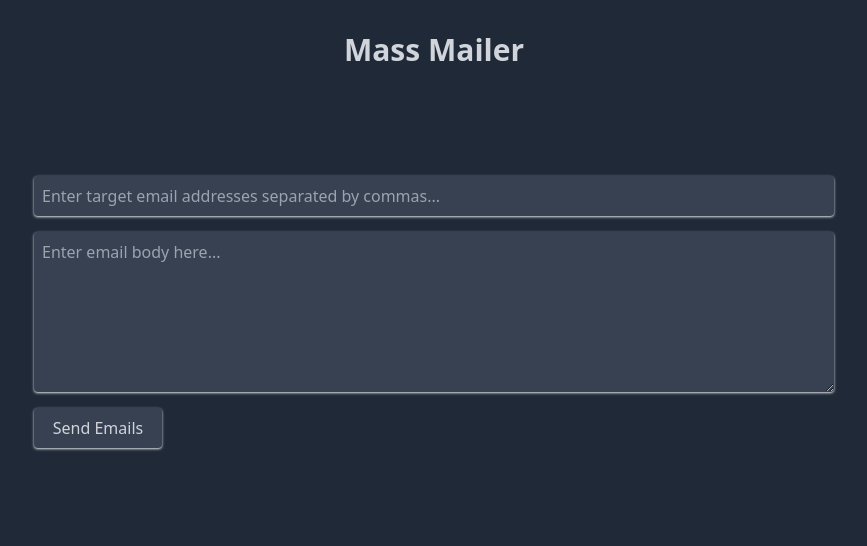
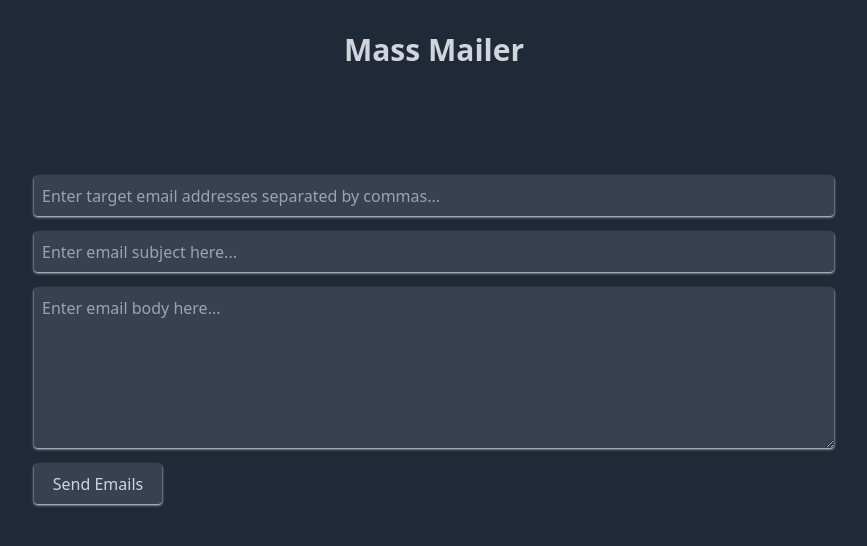
Before and after one commit to AadityaMukherjee2007/python_projects, a Flask app: page / in a window 1280 px wide. Shown: the top 546 px of the page, without its empty margins (206-1073 px from the left). Run offline with Flask 3, Linux system fonts and the light colour scheme; some libraries are stand-ins or nearby versions.

Commit message:
3rd class

```diff
--- a/flask_ui/smtp_test.py
+++ b/flask_ui/smtp_test.py
@@ -3,9 +3,9 @@ import os, smtplib
 
 load_dotenv()
 cred = os.getenv("PASS", "default_pass")
-print(cred)
+# print(cred)
 
-from_add = "aaditya.mukherjee2007@gmail.com"
+from_add = "aaditya.mukherjee2019@gmail.com"
 to_add = "aaditya.mukherjee2007@gmail.com"
 msg = "This is a test message"
 
--- /dev/null
+++ b/flask_ui/static/script.js
@@ -0,0 +1,26 @@
+document.addEventListener('DOMContentLoaded', function() {
+    // alert("script.js loaded successfully!");
+
+    document.getElementById('send-emails-btn').addEventListener('click', function(event) {
+        event.preventDefault(); // Prevent form submission
+
+        extractEmailAddresses();
+        extractEmailSubject();
+        extractEmailBody();
+    });
+});
+
+function extractEmailAddresses() {
+    const targetEmails = document.getElementById('target-emails').value;
+    console.log("Extracted Emails:", targetEmails);
+}
+
+function extractEmailSubject() {
+    const emailSubject = document.getElementById('email-subject').value;
+    console.log("Extracted Email Subject:", emailSubject);
+}
+
+function extractEmailBody() {
+    const emailBody = document.getElementById('email-body').value;
+    console.log("Extracted Email Body:", emailBody);
+}
--- a/flask_ui/templates/index.html
+++ b/flask_ui/templates/index.html
@@ -1,4 +1,8 @@
 {% extends 'base.html' %}
+
+{% block head %}
+	<script src="{{ url_for('static', filename='script.js') }}"></script>
+{% endblock %}
 
 {% block title %}Dashboard{% endblock %}
 
@@ -9,8 +13,9 @@
 	</div>
 </div>
 <div class="flex justify-center p-4 w-screen">
-	<form class="flex flex-col">
+	<form class="flex flex-col flex-wrap">
 		<input class="p-2 w-[50rem] shadow shadow-gray-300 rounded bg-gray-700 hover:border-gray-300 text-gray-300" id="target-emails" placeholder="Enter target email addresses separated by commas..." />
+		<input class="p-2 w-[50rem] mt-4 shadow shadow-gray-300 rounded bg-gray-700 hover:border-gray-300 text-gray-300" id="email-subject" placeholder="Enter email subject here..." />
 		<textarea class="p-2 w-[50rem] h-40 mt-4 shadow shadow-gray-300 rounded bg-gray-700 hover:border-gray-300 text-gray-300" id="email-body" placeholder="Enter email body here..."></textarea>
 		<button class="mt-4 p-2 w-32 bg-gray-700 rounded hover:bg-gray-600 text-gray-300 shadow shadow-gray-300 justify-start" id="send-emails-btn">Send Emails</button>
 	</form>
```
Also changed, not shown: 2 other files.
